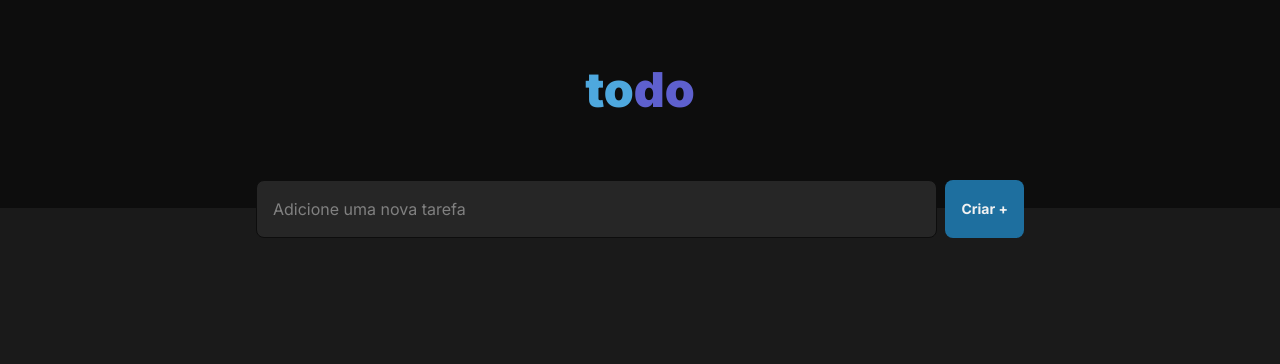
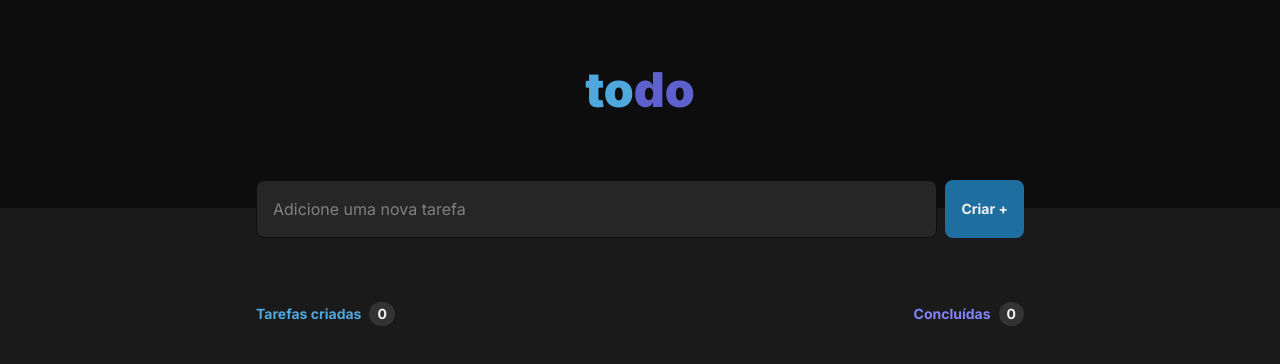
Before and after one commit to gildembergleite/todo-list-web, a Next.js app: page / in a window 1280 px wide. Shown: the top 364 px of the page. Built offline with nearby package versions, Linux system fonts and the light colour scheme.

Commit message:
feat: created CountBar

```diff
--- a/src/app/(home)/page.tsx
+++ b/src/app/(home)/page.tsx
@@ -1,3 +1,4 @@
+import CountBar from '@/components/CountBar'
 import Header from '@/components/Header'
 import InputText from '@/components/InputTask'
 
@@ -8,6 +9,7 @@ export default function Home() {
       <main className='flex w-full justify-center items-center'>
         <div className='w-full max-w-3xl'>
           <InputText />
+          <CountBar />
         </div>
       </main>
     </>
--- /dev/null
+++ b/src/components/CountBar.tsx
@@ -0,0 +1,14 @@
+export default function CountBar() {
+  return (
+    <div className="flex w-full justify-between items-center mt-16 mb-6">
+      <div className="flex items-center gap-2 text-sm font-bold">
+        <p className="text-blue">Tarefas criadas</p>
+        <p className="bg-gray-400 px-2 py-0.5 text-gray-100 rounded-full">0</p>
+      </div>
+      <div className="flex items-center gap-2 text-sm font-bold">
+        <p className="text-purple">Concluídas</p>
+        <p className="bg-gray-400 px-2 py-0.5 text-gray-100 rounded-full">0</p>
+      </div>
+    </div>
+  )
+}
```
